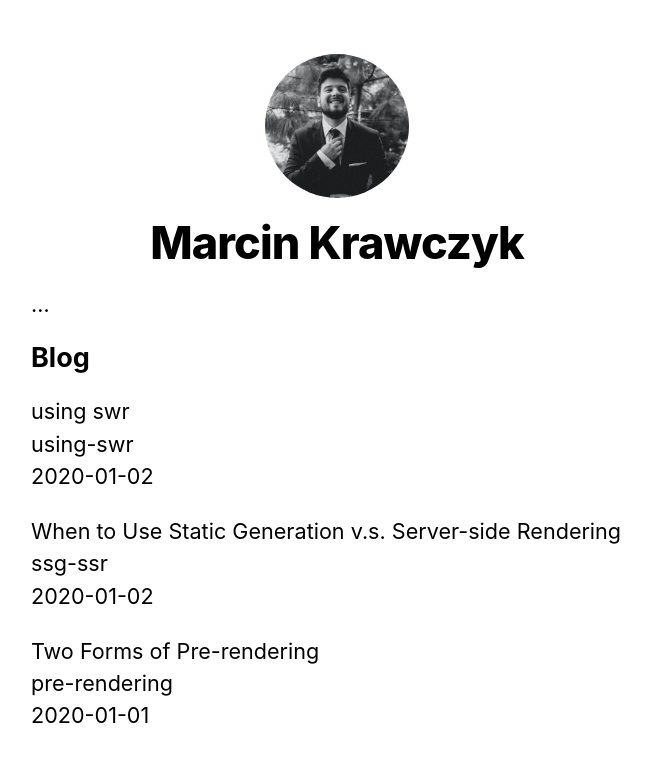
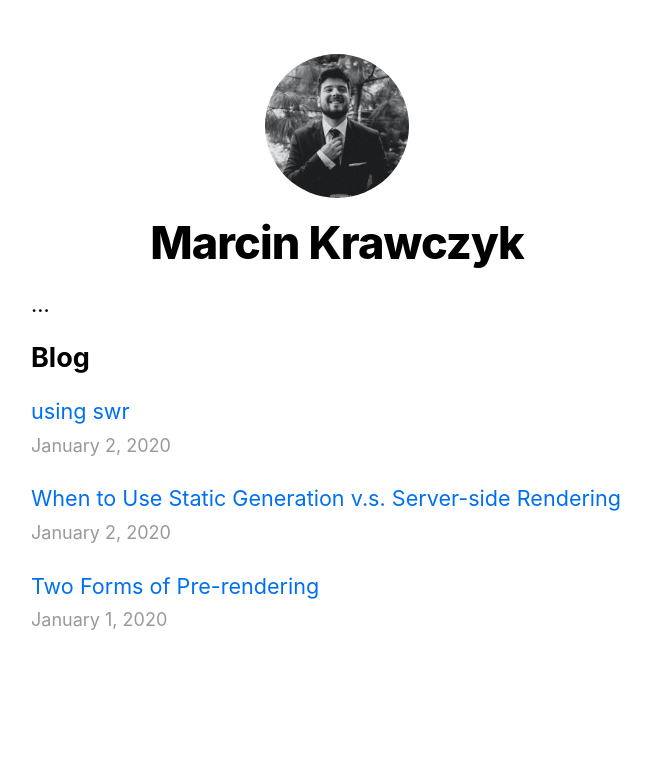
Before and after one commit to marckraw/mrck-mainframe, a Next.js app: page / in a window 1280 px wide. Shown: the top 762 px of the page, without its empty margins (303-954 px from the left). Built offline with nearby package versions, Linux system fonts and the light colour scheme.

Commit message:
[add] test api routes, style dynamic route, connect, article with list of articles

```diff
--- /dev/null
+++ b/components/date.js
@@ -0,0 +1,6 @@
+import {parseISO, format} from 'date-fns'
+
+export default function Date({ dateString }) {
+    const date = parseISO(dateString)
+    return <time dateTime={dateString}>{format(date, 'LLLL d, yyyy')}</time>
+}
--- a/package.json
+++ b/package.json
@@ -9,6 +9,7 @@
   },
   "dependencies": {
     "classnames": "^2.2.6",
+    "date-fns": "^2.16.1",
     "gray-matter": "^4.0.2",
     "next": "^10.0.0",
     "postcss-flexbugs-fixes": "^5.0.2",
--- /dev/null
+++ b/pages/api/hello.js
@@ -0,0 +1,3 @@
+export default (req, res) => {
+    res.status(200).json({ text: 'Hello'})
+}
--- a/pages/index.js
+++ b/pages/index.js
@@ -1,4 +1,6 @@
 import Head from 'next/head'
+import Link from 'next/link'
+import Date from '../components/date'
 import Layout, {siteTitle} from '../components/layout'
 import utilStyles from '../styles/utils.module.scss'
 import {getSortedPostsData} from '../lib/posts'
@@ -6,18 +8,22 @@
 export default function Home({allPostsData}) {
     return (
         <Layout home>
-            <Head>…</Head>
+            <Head>
+                <title>This is title from head</title>
+            </Head>
             <section className={utilStyles.headingMd}>…</section>
             <section className={`${utilStyles.headingMd} ${utilStyles.padding1px}`}>
                 <h2 className={utilStyles.headingLg}>Blog</h2>
                 <ul className={utilStyles.list}>
                     {allPostsData.map(({id, date, title}) => (
                         <li className={utilStyles.listItem} key={id}>
-                            {title}
+                            <Link href={`/posts/${id}`}>
+                                {title}
+                            </Link>
                             <br/>
-                            {id}
-                            <br/>
-                            {date}
+                            <small className={utilStyles.lightText}>
+                                <Date dateString={date}/>
+                            </small>
                         </li>
                     ))}
                 </ul>
```
Also changed, not shown: pages/posts/[id].js (+14 -10 lines), 1 other file (tests, documents, lock files or other folders).
